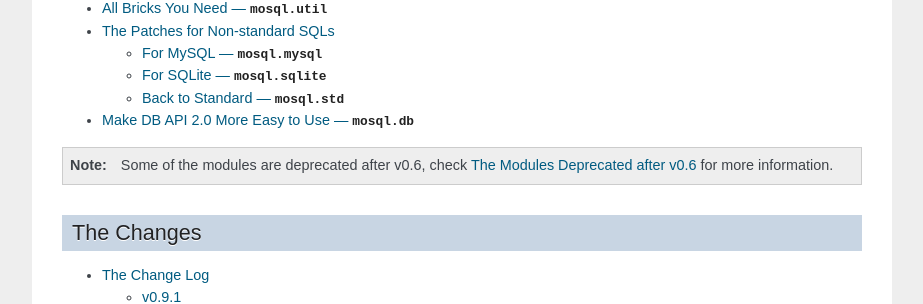
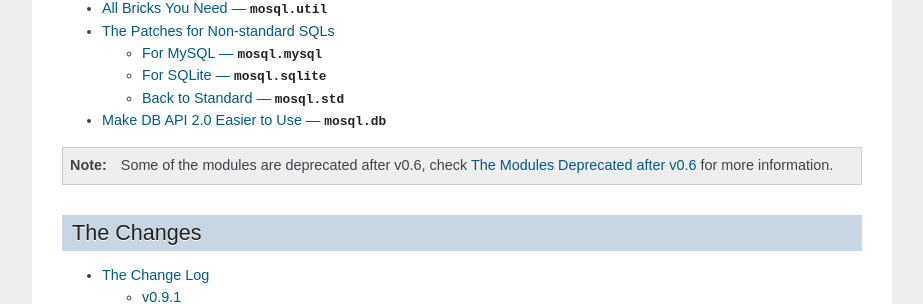
Before and after one commit to moskytw/mosql, a Sphinx documentation site: the page built from docs/index.rst, in a window 1280 px wide and 900 px high, scrolled down 1401 px. Shown: the part 148-452 px from the top of the window, without its empty margins (198-1121 px from the left). Built offline with Sphinx 7.4.7, drawn with Linux system fonts in a browser that asks for light colours.

Commit message:
reworded

```diff
--- a/docs/db.rst
+++ b/docs/db.rst
@@ -1,5 +1,5 @@
-Make DB API 2.0 More Easy to Use  --- :mod:`mosql.db`
------------------------------------------------------
+Make DB API 2.0 Easier to Use  --- :mod:`mosql.db`
+--------------------------------------------------
 
 .. versionadded :: 0.7
 
```
